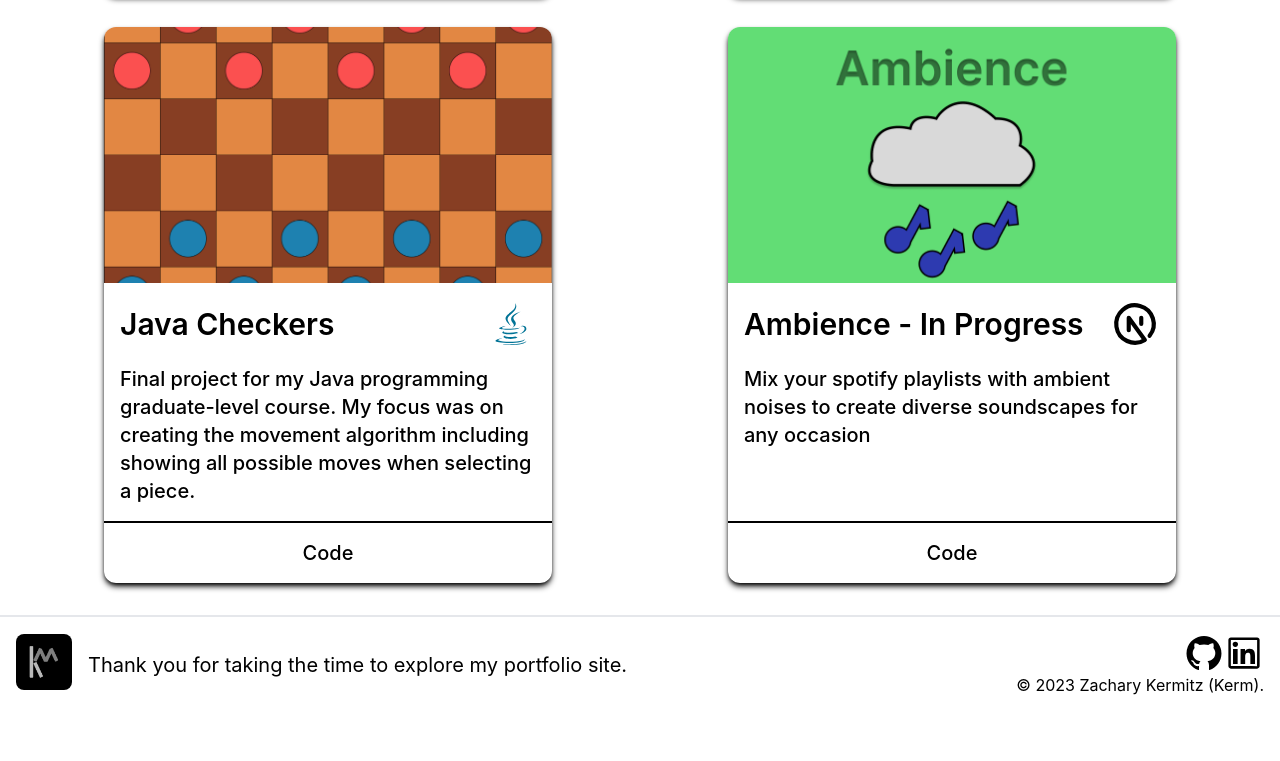
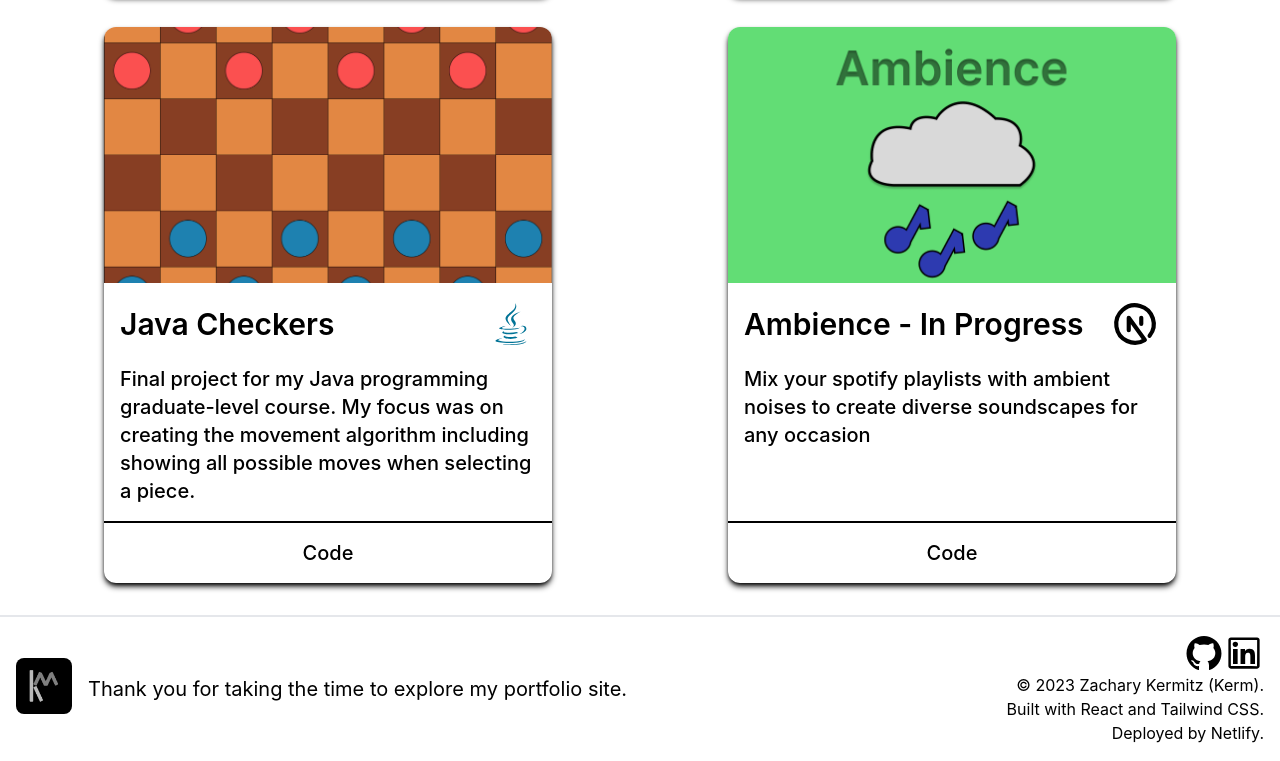
Before and after one commit to KermWasTaken/portfolio-site, a React (Vite) app: page / in a window 1280 px wide. Shown: the part 2909-3670 px from the top of the page. Before the commit the page ends 3622 px from the top, so only its background shows below. Built offline with nearby package versions, Linux system fonts and the light colour scheme.

Commit message:
Added Netlify icon/Updated footer

```diff
--- a/components/Footer.jsx
+++ b/components/Footer.jsx
@@ -12,12 +12,15 @@ export default function Footer() {
           <img src={logo} alt="Portfolio logo" className="h-14 rounded-lg" />
           <span className="mt-0.5 block h-1 max-w-0 bg-black transition-all duration-500 group-hover:max-w-full"></span>
         </a>
+        <div>
           <p className="ml-4 text-xl">
             Thank you for taking the time to explore my portfolio site.
           </p>
         </div>
+      </div>
       <div className="my-4 px-4">
-        <div className="flex items-center sm:justify-end lg:order-2">
+        <div className="flex flex-col justify-center sm:items-end sm:justify-end">
+          <div className="flex items-center sm:justify-end">
             <a
               target="_blank"
               rel="noreferrer"
@@ -35,7 +38,14 @@ export default function Footer() {
               <AiOutlineLinkedin size={40} className="text-black" />
             </a>
           </div>
-        <p className="whitespace-nowrap">&copy; 2023 Zachary Kermitz (Kerm).</p>
+          <p className="whitespace-nowrap">
+            &copy; 2023 Zachary Kermitz (Kerm).
+          </p>
+          <p className="whitespace-nowrap">
+            Built with React and Tailwind CSS.
+          </p>
+          <p className="whitespace-nowrap">Deployed by Netlify.</p>
+        </div>
       </div>
     </div>
   );
--- a/components/Portfolio.jsx
+++ b/components/Portfolio.jsx
@@ -9,6 +9,8 @@ import {
   BiLogoTailwindCss,
   BiLogoAndroid,
 } from "react-icons/bi";
+import { TbBrandNextjs } from "react-icons/tb";
+import { SiNetlify } from "react-icons/si";
 
 import ambience from "../src/assets/ambience.png";
 import bubbl from "../src/assets/bubbl.png";
@@ -16,8 +18,6 @@ import checkers from "../src/assets/checkers.png";
 import costcodle from "../src/assets/costcodle.png";
 import pokekerm from "../src/assets/pokekerm.png";
 import portfolio from "../src/assets/portfolioSite.png";
-
-import { TbBrandNextjs } from "react-icons/tb";
 
 export default function Portfolio() {
   const projects = [
@@ -42,6 +42,7 @@ export default function Portfolio() {
       icons: [
         <BiLogoReact key={1} size={50} className="text-react" />,
         <BiLogoTailwindCss key={2} size={50} className="text-tailwind" />,
+        <SiNetlify key={3} size={50} className="text-netlify" />,
       ],
     },
     {
--- a/components/ProjectCard.jsx
+++ b/components/ProjectCard.jsx
@@ -1,7 +1,7 @@
 import PropTypes from "prop-types";
 
 ProjectCard.propTypes = {
-  source: PropTypes.object.isRequired,
+  source: PropTypes.string.isRequired,
   name: PropTypes.string.isRequired,
   desc: PropTypes.string.isRequired,
   github: PropTypes.string.isRequired,
--- a/tailwind.config.js
+++ b/tailwind.config.js
@@ -22,6 +22,7 @@ export default {
         java: "#007396",
         tailwind: "#38BDF8",
         android: "#A4C639",
+        netlify: "#05BDBA",
       },
       transitionProperty: {
         height: "height",
```
Lines whose indentation alone changed are shown as unchanged.
